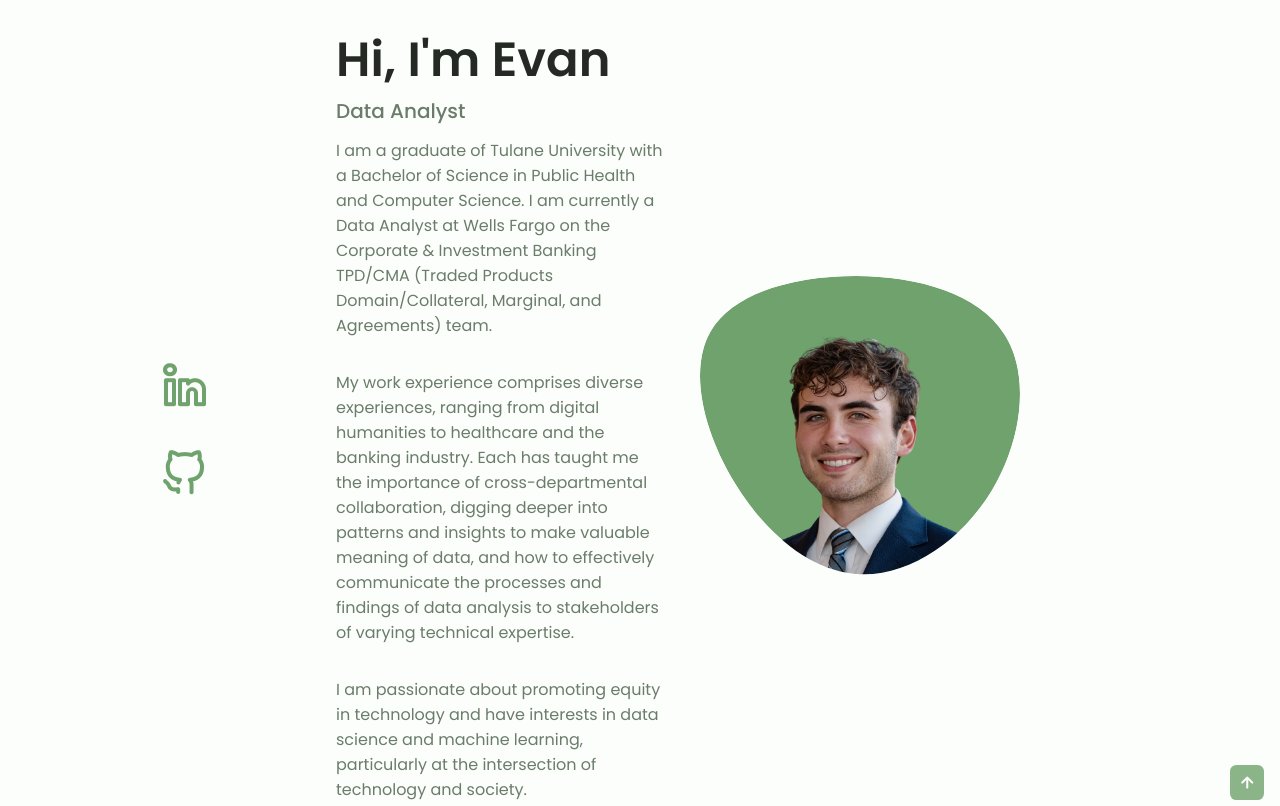
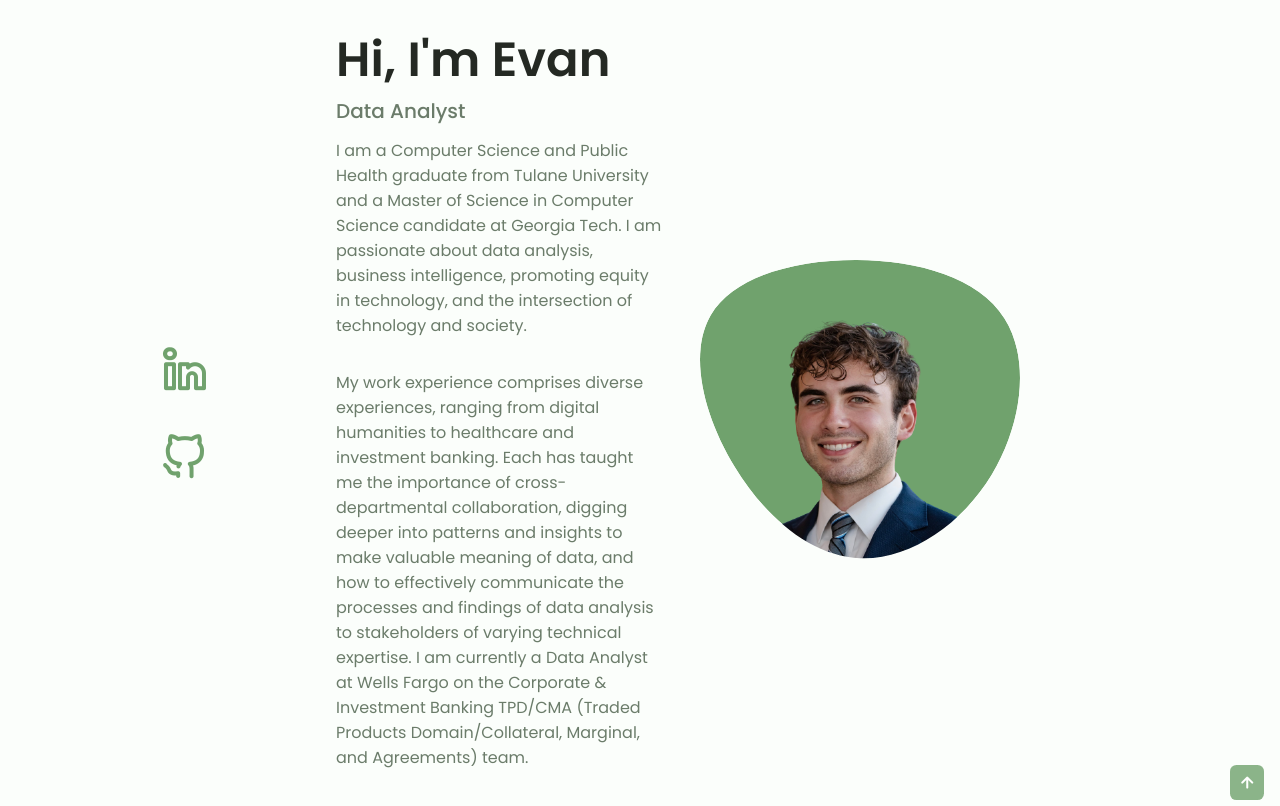
Before and after one commit to evanhen/evanhen.github.io, a plain HTML site: page index.html in a window 1280 px wide. Shown: the part 160-966 px from the top of the page. Drawn offline with nearby package versions, Linux system fonts and the light colour scheme.

Commit message:
Update index.html

```diff
--- a/index.html
+++ b/index.html
@@ -104,13 +104,10 @@
                         <div class="home__data">
                             <h1 class="home__title">Hi, I'm Evan</h1>
                             <h3 class="home__subtitle">Data Analyst</h3>
-                            <p class="home__description">I am a graduate of Tulane University with a Bachelor of Science in Public Health and Computer Science. I am currently a Data Analyst at Wells Fargo on the Corporate & Investment Banking TPD/CMA (Traded Products Domain/Collateral, Marginal, and Agreements) team.
+                            <p class="home__description">I am a Computer Science and Public Health graduate from Tulane University and a Master of Science in Computer Science candidate at Georgia Tech. I am passionate about data analysis, business intelligence, promoting equity in technology, and the intersection of technology and society.
                             </p>
-                            <p class="home__description"> My work experience comprises diverse experiences, ranging from digital humanities to healthcare and the banking industry. Each has taught me the importance of cross-departmental collaboration, digging deeper into patterns and insights to make valuable meaning of data, and how to effectively communicate the processes and findings of data analysis to stakeholders of varying technical expertise.
+                            <p class="home__description"> My work experience comprises diverse experiences, ranging from digital humanities to healthcare and investment banking. Each has taught me the importance of cross-departmental collaboration, digging deeper into patterns and insights to make valuable meaning of data, and how to effectively communicate the processes and findings of data analysis to stakeholders of varying technical expertise. I  am currently a Data Analyst at Wells Fargo on the Corporate & Investment Banking TPD/CMA (Traded Products Domain/Collateral, Marginal, and Agreements) team.
                             </p>
-                            <p class="home__description">
-                                 I am passionate about promoting equity in technology and have interests in data science and machine learning, particularly at the intersection of technology and society.
-                                </p>
                         </div>
                     </div>
 
```
